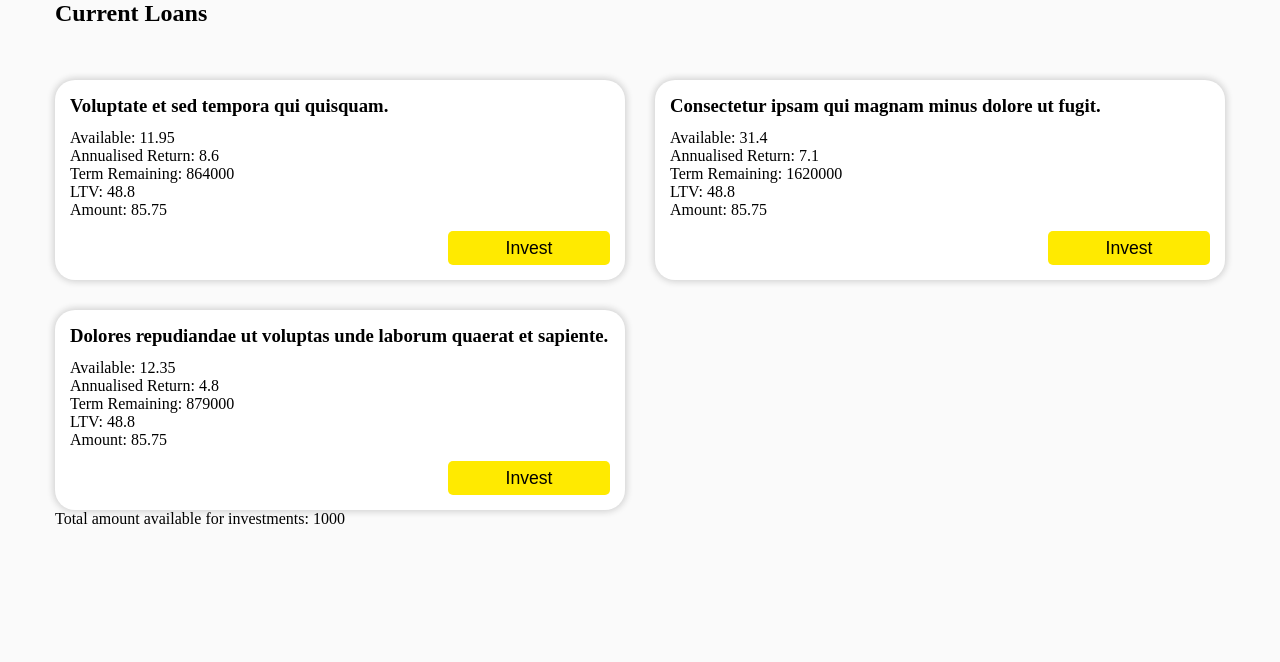
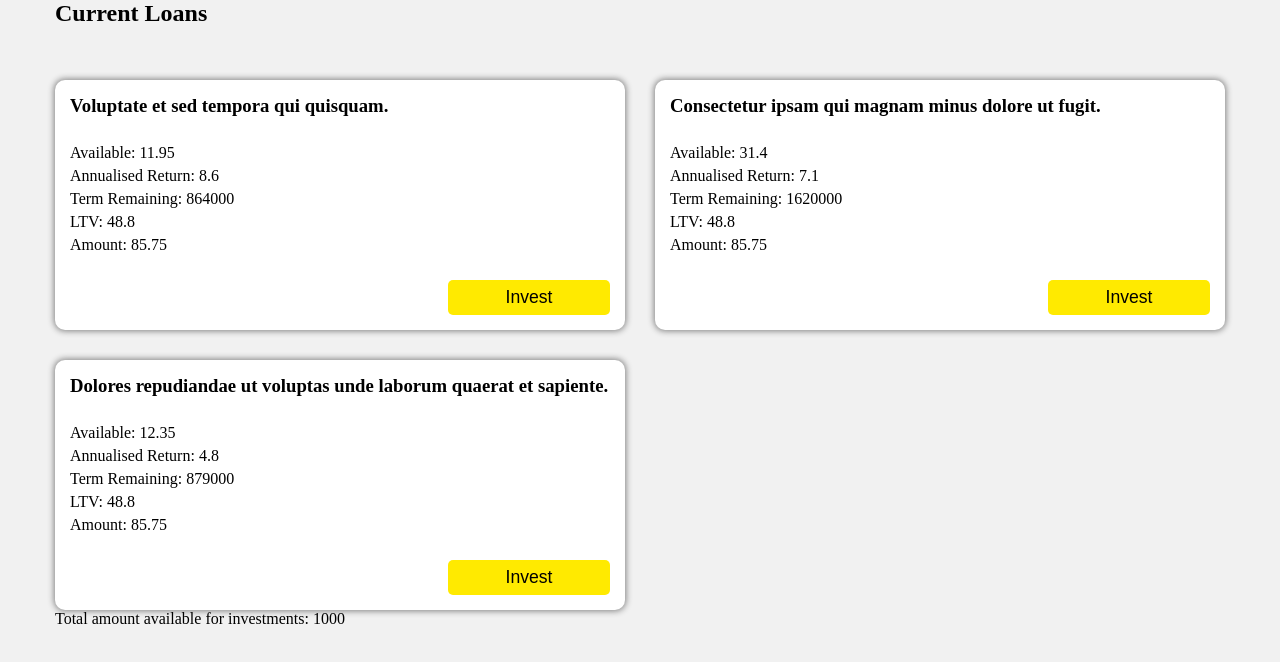
Before and after one commit to AkelaWhiteWolf/investments, a React (Create React App) app: page / in a window 1280 px wide. Shown: the top 662 px of the page. Built offline with nearby package versions, Linux system fonts and the light colour scheme.

Commit message:
styling is going

```diff
--- a/src/components/App/App.css
+++ b/src/components/App/App.css
@@ -5,7 +5,15 @@
 }
 
 body {
-    background-color: rgba(211, 211, 211, 0.1);
+    background-color: rgba(211, 211, 211, 0.3);
+}
+
+.button {
+    outline: none;
+    border: none;
+    border-radius: 5px;
+    cursor: pointer;
+    font-size: 1.1em;
 }
 
 #root {
--- a/src/components/ButtonInvest/ButtonInvest.css
+++ b/src/components/ButtonInvest/ButtonInvest.css
@@ -1,10 +1,5 @@
 .button-invest {
-    outline: none;
-    border: none;
-    border-radius: 5px;
     background-color: rgb(255, 234, 0);
-    cursor: pointer;
-    font-size: 1.1em;
 }
 .button-invest:hover {
     background-color: rgba(255, 234, 0, 0.6);
@@ -12,6 +7,6 @@
 
 .card-loan__button-invest {
     width: 30%;
-    height: 20%;
+    height: 35px;
     align-self: flex-end;
 }
--- a/src/components/ButtonInvest/ButtonInvest.jsx
+++ b/src/components/ButtonInvest/ButtonInvest.jsx
@@ -3,7 +3,7 @@ import React from 'react';
 import './ButtonInvest.css';
 
 export default function ButtonInvest({action, clazz}) {
-    const classNames = `button-invest ${clazz}`;
+    const classNames = `button button-invest ${clazz}`;
 
     return (
         <button
--- a/src/components/CardLoan/CardLoan.css
+++ b/src/components/CardLoan/CardLoan.css
@@ -1,7 +1,7 @@
 .card-loan {
     background-color: white;
-    border-radius: 20px;
-    box-shadow: 0 0 6px 2px lightgray;
+    border-radius: 10px;
+    box-shadow: 0 0 6px 1px gray;
     display: flex;
     flex-direction: column;
     justify-content: space-between;
@@ -12,4 +12,5 @@
 
 .details-list__li {
     list-style-type: none;
+    margin: 5px 0;
 }
--- a/src/components/ModalInvest/ModalInvest.css
+++ b/src/components/ModalInvest/ModalInvest.css
@@ -21,9 +21,9 @@
     border: 1px solid black;
     border-radius: 15px;
     padding: 15px 15px;
-    display: grid;
-    grid-template: 1fr 6fr 0.5fr / 1fr 1fr;
-    grid-gap: 30px;
+    display: flex;
+    flex-direction: column;
+    justify-content: space-around;
 }
 
 .modal-invest__input {
@@ -38,6 +38,23 @@
     border-bottom: 3px solid lightgreen;
 }
 
+.modal-window__button-container {
+    display: flex;
+    justify-content: space-between;
+}
+
+.button-cancel {
+    background-color: rgba(255, 0, 0, 0.9);
+}
+.button-cancel:hover {
+    background-color: rgba(255, 0, 0, 0.6);
+}
+
+.modal-window__button {
+    width: 35%;
+    height: 35px;
+}
+
 .overlay {
     position: absolute;
     width: 100%;
--- a/src/components/ModalInvest/ModalInvest.jsx
+++ b/src/components/ModalInvest/ModalInvest.jsx
@@ -33,17 +33,24 @@ export default function ModalInvest({loanTitle, amountAvailable, investMoney, to
                     onInput={e => setInputedMoney(Number(e.target.value))}
                 />
 
-                <ButtonInvest action={e => {
-                    e.preventDefault();
+                <div className="modal-window__button-container">
+                    <button
+                        className="button button-cancel modal-window__button"
+                        onClick={toggleModalInvest}
+                    >
+                        Cancel
+                    </button>
 
-                    investMoney(inputedMoney);
-                }}/>
+                    <ButtonInvest
+                        action={e => {
+                            e.preventDefault();
 
-                <button
-                    onClick={toggleModalInvest}
-                >
-                    Cancel
-                </button>
+                            investMoney(inputedMoney);
+                        }}
+                        clazz="modal-window__button"
+                    />
+                </div>
+
             </form>
 
             <div
--- a/src/components/PageLoans/PageLoans.css
+++ b/src/components/PageLoans/PageLoans.css
@@ -1,7 +1,7 @@
 .page-loans {
     display: grid;
     grid-template: 50px / 1fr 1fr;
-    grid-auto-rows: 200px;
+    grid-auto-rows: 250px;
     grid-gap: 30px;
 }
 
```
